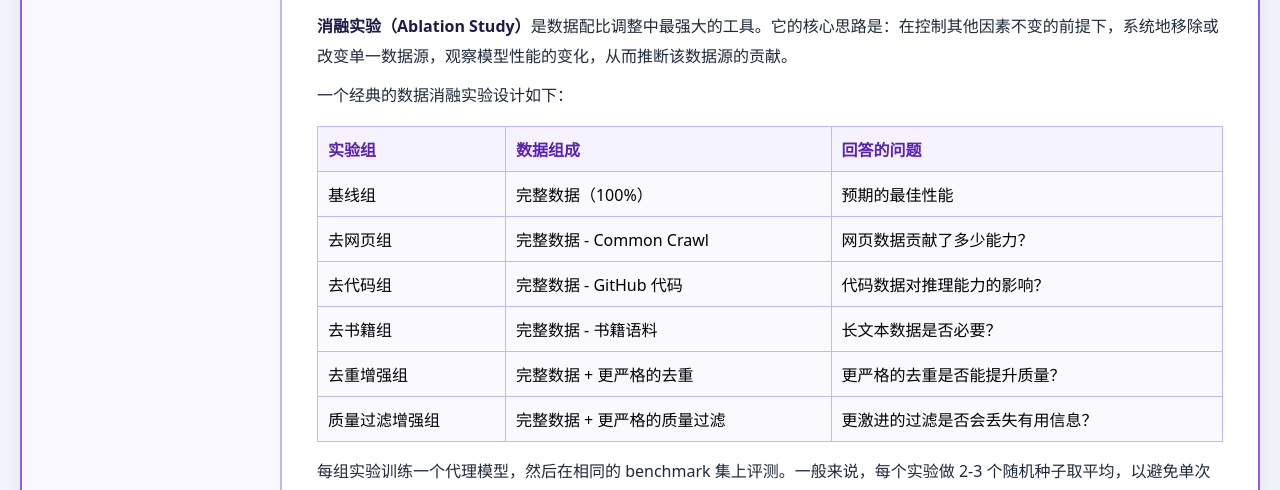
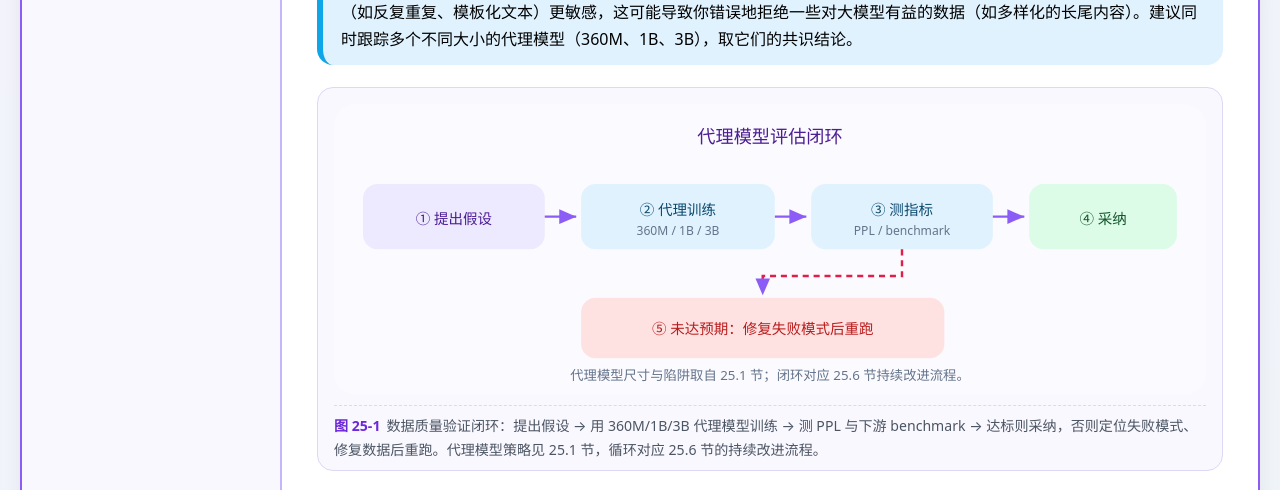
Before and after one commit to 1998x-stack/pretraining-dataset-tutorial, a plain HTML site: page 25.html in a window 1280 px wide. Shown: the part 2170-2660 px from the top of the page. Drawn offline with Linux system fonts and the light colour scheme.

Commit message:
feat(pretraining-dataset-tutorial): 第25章语义化结构与数据质量验证闭环图

```diff
--- a/25.html
+++ b/25.html
@@ -5,11 +5,13 @@
     <meta name="viewport" content="width=device-width, initial-scale=1.0, maximum-scale=1.5, user-scalable=yes">
     <title>第25章 数据质量评估与消融实验</title>
     <link rel="stylesheet" href="theme.css">
+    <style>table{width:100%;max-width:100%;border-collapse:collapse}pre{overflow-x:auto;max-width:100%}.math-scroll{overflow-x:auto;max-width:100%}img,svg{max-width:100%}@media(max-width:480px){table{table-layout:fixed}th,td{overflow-wrap:anywhere}}</style>
 </head>
 <body>
+<a class="skip-link" href="#content">跳转至正文</a>
 <div class="double-border">
 <div class="container">
-    <div class="sidebar">
+    <nav class="sidebar" aria-label="课程目录">
         <h3>📊 课程目录</h3>
         <ul class="chapter-list">
             <li><a href="01.html">第1章 预训练数据决定模型上限</a></li>
@@ -41,8 +43,12 @@
             <li><a href="27.html">第27章 实战项目：构建1B模型训练数据集</a></li>
             <li><a href="28.html">第28章 规模化落地：从TB级到PB级的挑战</a></li>
         </ul>
-    </div>
-    <div class="main-content">
+    </nav>
+    <main id="content" class="main-content"><article>
+        <header class="article-header">
+            <h1>第25章 · 数据质量评估与消融实验</h1>
+            <p class="dek">怎么证明你洗的数据“更好”：用 360M–3B 代理模型低成本验证、用消融实验拆解各数据源贡献、用 PPL 曲线与下游 benchmark 交叉验证，并把失败模式接回持续改进循环。</p>
+        </header>
         <h2>开篇：你的数据集真的比别人的好吗？</h2>
 
         <p>大家好，我是你们的讲师。前两章我们分别用 Datatrove 和 NeMo Curator 搭建了数据清洗流水线，洗出了干净的数据。但有一个问题一直悬而未决：<strong>怎么证明你洗出来的数据是"更好"的？</strong></p>
@@ -123,6 +129,34 @@ else:
         <div class="tip">
             <strong>代理模型的陷阱：</strong>代理模型的 loss 和最终大模型的性能之间存在相关性，但不是 100% 正相关。小模型对某些数据特征（如反复重复、模板化文本）更敏感，这可能导致你错误地拒绝一些对大模型有益的数据（如多样化的长尾内容）。建议同时跟踪多个不同大小的代理模型（360M、1B、3B），取它们的共识结论。
         </div>
+
+        <figure>
+            <svg role="img" aria-labelledby="fig25a-t fig25a-d" viewBox="0 0 720 240" xmlns="http://www.w3.org/2000/svg">
+                <title id="fig25a-t">数据质量验证的闭环流程</title>
+                <desc id="fig25a-d">从提出数据假设出发，用代理模型与消融实验训练小模型，测量困惑度与下游 benchmark，判断改动是否有效，无效则将失败模式修复后重新验证。</desc>
+                <rect width="720" height="240" rx="18" fill="#fbfaff"/>
+                <defs><marker id="ar25" markerWidth="9" markerHeight="9" refX="7" refY="3" orient="auto"><path d="M0,0 L7,3 L0,6" fill="#8b5cf6"/></marker></defs>
+                <g font-family="system-ui,'PingFang SC',sans-serif" text-anchor="middle" font-size="12">
+                    <text x="360" y="32" font-size="15" fill="#4c1d95">代理模型评估闭环</text>
+                    <rect x="24" y="66" width="150" height="54" rx="12" fill="#ede9fe"/>
+                    <text x="99" y="99" fill="#4c1d95">① 提出假设</text>
+                    <rect x="204" y="66" width="160" height="54" rx="12" fill="#e0f2fe"/>
+                    <text x="284" y="92" fill="#0c4a6e">② 代理训练</text><text x="284" y="108" font-size="10" fill="#64748b">360M / 1B / 3B</text>
+                    <rect x="394" y="66" width="150" height="54" rx="12" fill="#e0f2fe"/>
+                    <text x="469" y="92" fill="#0c4a6e">③ 测指标</text><text x="469" y="108" font-size="10" fill="#64748b">PPL / benchmark</text>
+                    <rect x="574" y="66" width="122" height="54" rx="12" fill="#dcfce7"/>
+                    <text x="635" y="99" fill="#14532d">④ 采纳</text>
+                    <g stroke="#8b5cf6" stroke-width="2" marker-end="url(#ar25)" fill="none">
+                        <line x1="174" y1="93" x2="200" y2="93"/><line x1="364" y1="93" x2="390" y2="93"/><line x1="544" y1="93" x2="570" y2="93"/>
+                    </g>
+                    <rect x="204" y="160" width="300" height="50" rx="12" fill="#fee2e2"/>
+                    <text x="354" y="190" fill="#b91c1c">⑤ 未达预期：修复失败模式后重跑</text>
+                    <path d="M469 120 L469 142 L354 142 L354 158" stroke="#e11d48" stroke-width="2" fill="none" stroke-dasharray="5 4" marker-end="url(#ar25)"/>
+                    <text x="360" y="228" font-size="11" fill="#64748b">代理模型尺寸与陷阱取自 25.1 节；闭环对应 25.6 节持续改进流程。</text>
+                </g>
+            </svg>
+            <figcaption><span class="fig-label">图 25-1</span>数据质量验证闭环：提出假设 → 用 360M/1B/3B 代理模型训练 → 测 PPL 与下游 benchmark → 达标则采纳，否则定位失败模式、修复数据后重跑。代理模型策略见 25.1 节，循环对应 25.6 节的持续改进流程。</figcaption>
+        </figure>
 
         <h2>25.2 数据组成消融实验</h2>
 
@@ -402,7 +436,7 @@ RUBRIC = """
             <a href="index.html">📖 返回目录</a>
             <a href="26.html">下一章 →</a>
         </div>
-    </div>
+    </article></main>
 </div>
 </div>
 </body>
```
